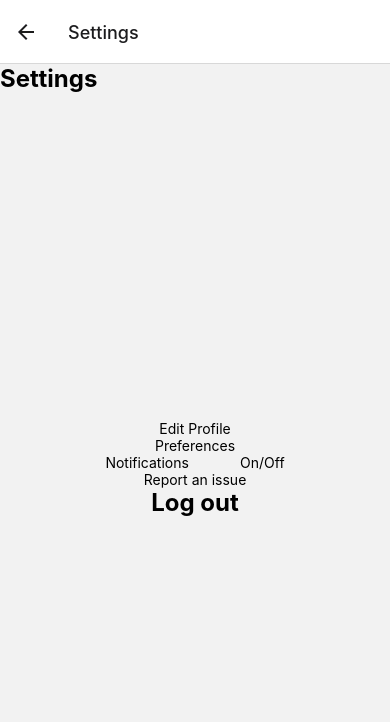
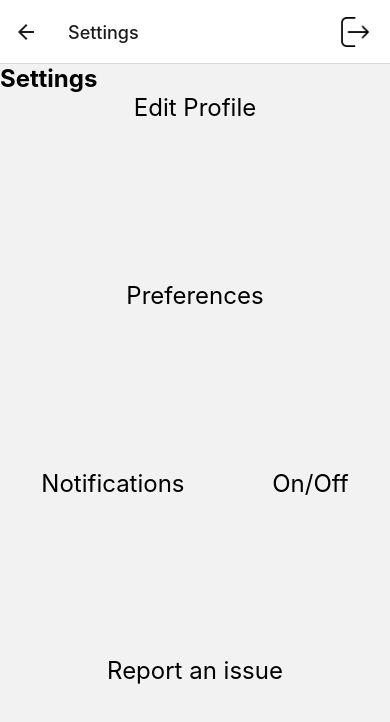
Before and after one commit to dvdgamer/pal-pals, a React Native app in the folder pal-pals/: screen /Settings in a window 390 px wide. Shown: the top 722 px of the page. Built offline with nearby package versions, Linux system fonts and the light colour scheme.

Commit message:
Added style to settings page and log out in now an icon

```diff
--- a/pal-pals/App.tsx
+++ b/pal-pals/App.tsx
@@ -20,26 +20,41 @@ export default function App() {
           component={HomeScreen}
           options={({ navigation }) => ({
             headerShadowVisible: false,
-            headerTitle: "Home",
+            headerTitle: "Dashboard",
             headerTitleAlign: "center",
             headerRight: () => (
               <ScreenHeaderBtn
                 title="Settings"
-                onClick={() => navigation.navigate('Settings')}
-                iconUrl={require('./assets/images/cog.png')}
+                onClick={() => navigation.navigate("Settings")}
+                iconUrl={require("./assets/images/cog.png")}
                 dimension={{ width: 30, height: 30 }}
               />
-            ), headerLeft: () => (
+            ),
+            headerLeft: () => (
               <ScreenHeaderBtn
-                title="Settings"
-                onClick={() => navigation.navigate('Friends List')}
-                iconUrl={require('./assets/images/contacts.png')}
-                dimension={{ width: 30, height: 30 }}
+                title="Friends List"
+                onClick={() => navigation.navigate("Friends List")}
+                iconUrl={require("./assets/images/contacts.png")}
+                dimension={{ width: 35, height: 35 }}
               />
             ),
           })}
         />
-        <Stack.Screen name="Settings" component={Settings} />
+        <Stack.Screen
+          name="Settings"
+          component={Settings}
+          options={({ navigation }) => ({
+            headerShadowVisible: true,
+            headerRight: () => (
+              <ScreenHeaderBtn
+                title="Settings"
+                onClick={() => navigation}
+                iconUrl={require("./assets/images/logoutIcon.png")}
+                dimension={{ width: 30, height: 30 }}
+              />
+            )
+          })}
+        />
         <Stack.Screen name="Add a friend" component={AddFriend} />
         <Stack.Screen name="Friends List" component={FriendsList} />
       </Stack.Navigator>
--- a/pal-pals/app/screens/friendsList.tsx
+++ b/pal-pals/app/screens/friendsList.tsx
@@ -31,5 +31,3 @@ export default function FriendList() {
     </View>
   )
 };
-
-// export default FriendList;
--- a/pal-pals/app/screens/settings.tsx
+++ b/pal-pals/app/screens/settings.tsx
@@ -1,19 +1,49 @@
-import { View, Text } from 'react-native';
+import { View, Text, TouchableOpacity, StyleSheet } from 'react-native';
 
 export default function Settings() {
+  const MainText = ({ children }: { children: React.ReactNode }) => (
+    <Text style={ styles.settingsMain }>
+      {children}
+    </Text>
+  );
+
   return (
     <View style={{ flex: 1}}>
       <View>
       <Text style={{fontSize: 24, fontWeight: 'bold'}}>Settings</Text>
       </View>
-      <View style={{ flex: 1, justifyContent: 'center', alignItems: 'center' }}>
 
-        <Text>Edit Profile</Text>
-        <Text>Preferences</Text>
-        <Text>Notifications             On/Off</Text>
-        <Text>Report an issue</Text>
-        <Text style={{fontSize: 24, fontWeight: 'bold'}}>Log out</Text>
+      <View style={ styles.settingsMain }>
+        <MainText>Edit Profile</MainText>
+        <MainText>Preferences</MainText>
+        <MainText>Notifications             On/Off</MainText>
+        <MainText>Report an issue</MainText>
       </View>
+      {/* <View style={{ flex: 1, alignItems: 'center'}}>
+        <TouchableOpacity style={styles.logOutButton}>
+          <Text style={{fontSize: 24, fontWeight: 'bold', color: "white"}}>Log out</Text>
+        </TouchableOpacity>
+      </View> */}
     </View>
   );
 }
+
+const styles = StyleSheet.create({
+  // logOutButton: {
+  //   backgroundColor: "#FFC9AD",
+  //   padding: 10,
+  //   borderRadius: 27,
+  //   width: 300,
+  //   alignItems: "center",
+  //   justifyContent: "center",
+  //   borderWidth: 0.1,
+  //   position: "absolute",
+  //   bottom: 30,
+  // },
+  settingsMain: {
+    flex: 1,
+    justifyContent: 'center',
+    alignItems: 'center',
+    fontSize: 24,
+  }
+})
--- /dev/null
+++ b/pal-pals/components/Collapsible.tsx
@@ -0,0 +1,12 @@
+import Collapsible from 'react-native-collapsible';
+
+export default function Collapsible(): React.JSX.Element{
+  const isCollapsed = true;
+
+  return(
+  <Collapsible collapsed={isCollapsed}>
+    <SomeCollapsedView />
+  </Collapsible>
+  )
+}
+;
--- a/pal-pals/components/ScreenHeaderBtn.tsx
+++ b/pal-pals/components/ScreenHeaderBtn.tsx
@@ -21,7 +21,7 @@ const ScreenHeaderBtn: React.FC<ScreenHeaderBtnProps> = ({
       source={iconUrl}
       resizeMode="cover"
       style={dimension}
-      className="my-4 mx-4"
+      className="my-4 mx-5"
        />
       {/* <Text>{title}</Text> */}
     </TouchableOpacity>
--- a/pal-pals/package.json
+++ b/pal-pals/package.json
@@ -26,6 +26,7 @@
     "react-datepicker": "^6.6.0",
     "react-icons": "^5.0.1",
     "react-native": "0.73.6",
+    "react-native-collapsible": "^1.6.1",
     "react-native-dotenv": "^3.4.11",
     "react-native-gesture-handler": "~2.14.0",
     "react-native-safe-area-context": "4.8.2",
```
Also changed, not shown: pal-pals/assets/images/logoutIcon.png (added), 1 other file (tests, documents, lock files or other folders).
